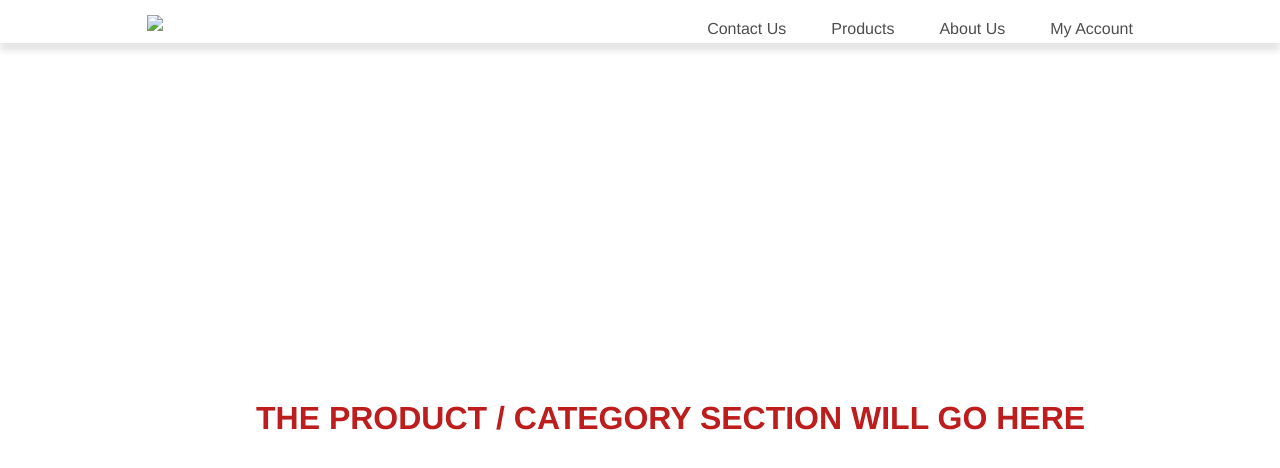
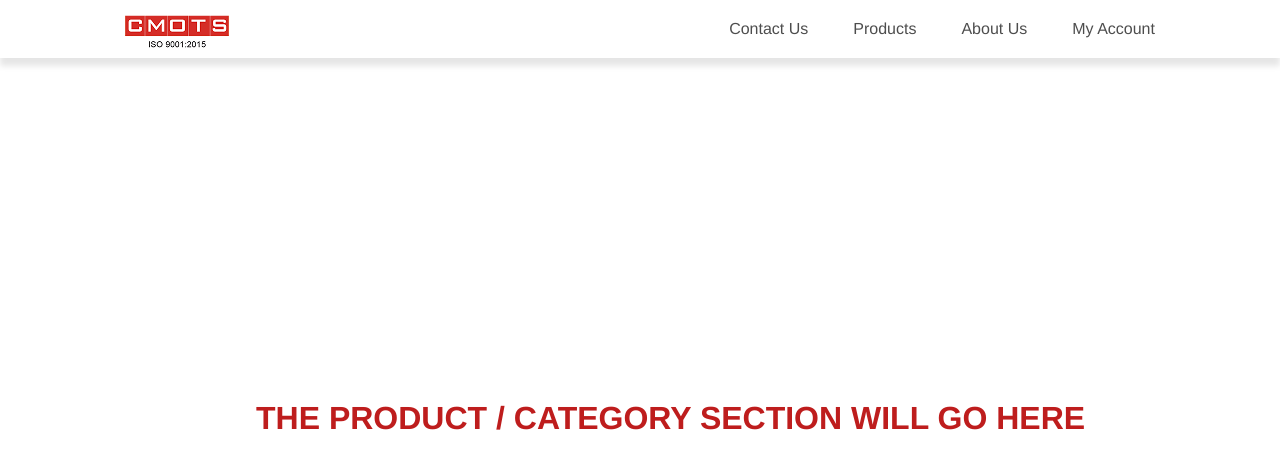
Before and after one commit to dev-h4rsh/c-mots-assignment, a plain HTML site: page product.html in a window 1280 px wide. Drawn offline with Linux system fonts and the light colour scheme; the site is published under a folder, as on GitHub Pages, so addresses that start at the root find nothing.

Commit message:
Update product.html

```diff
--- a/product.html
+++ b/product.html
@@ -17,7 +17,7 @@
       <nav>
         <div>
 
-          <a href="index.html" class="header-logo"><img src="/images/logo.png"></a>
+          <a href="index.html" class="header-logo"><img src="./images/logo.png"></a>
 
         </div>
 
```
